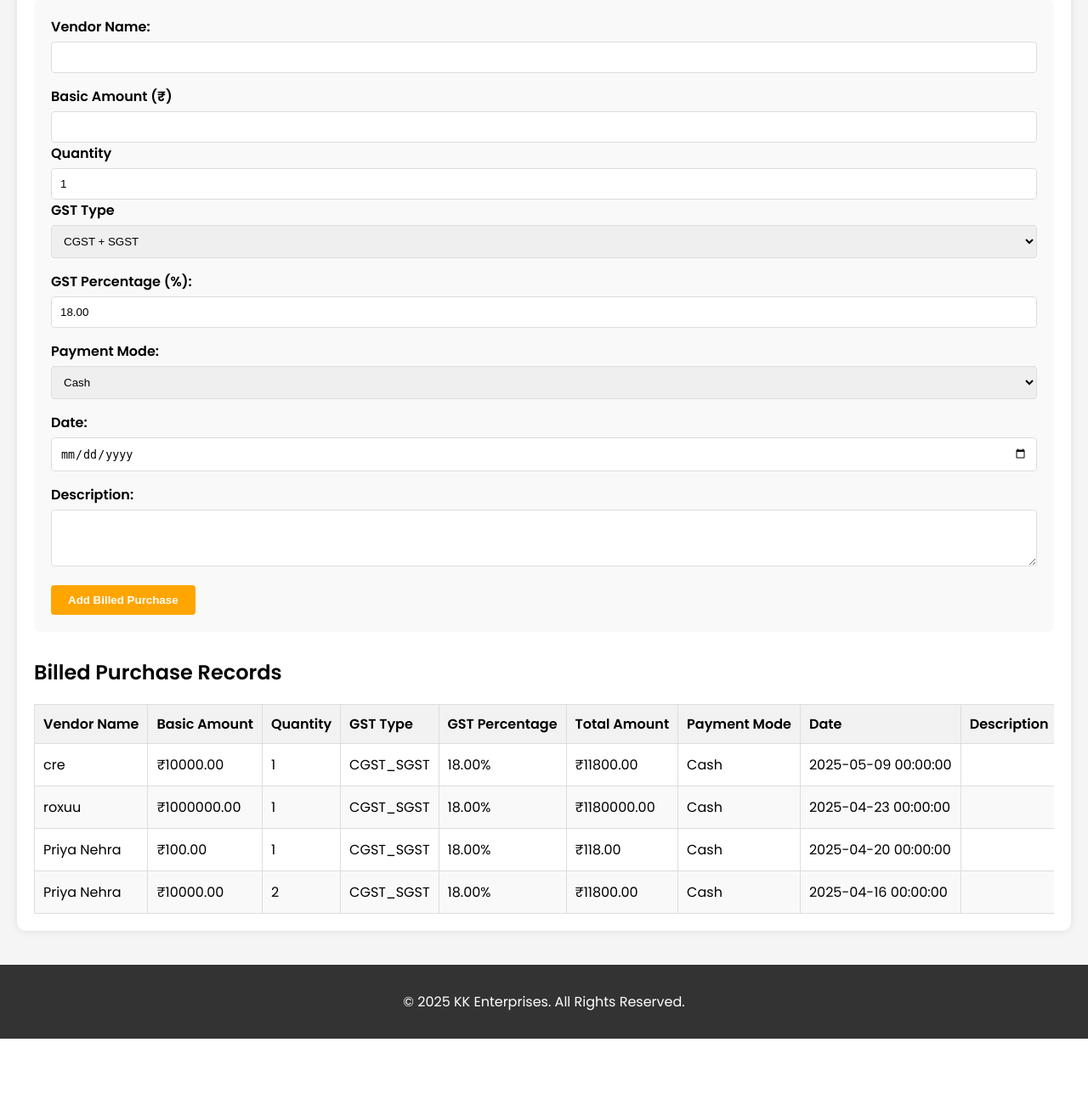
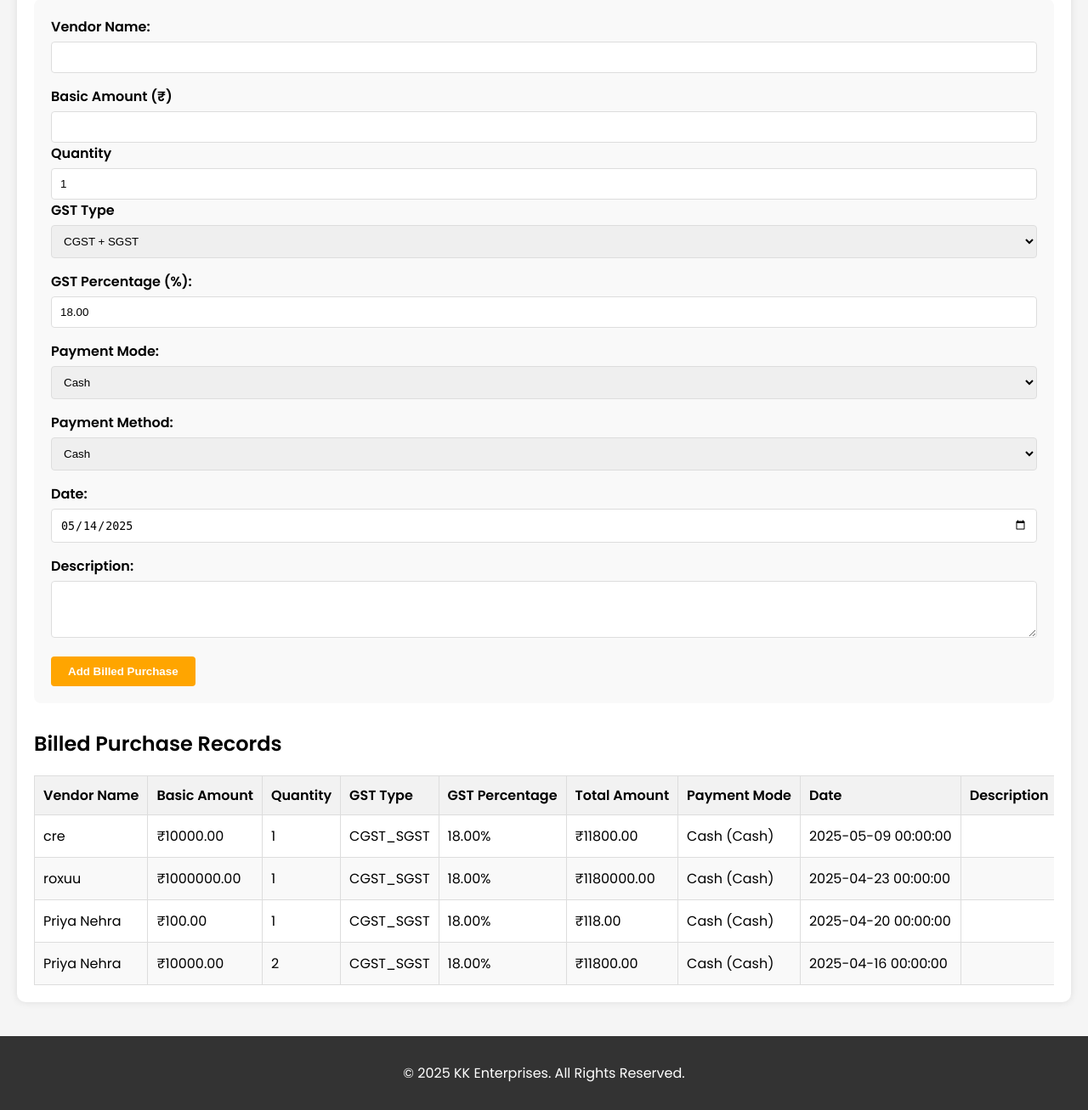
Before and after one commit to oiiiMansi/AccountingSoftware, a Flask app: page /sales/billed_purchase in a window 1280 px wide. Shown: the part 250-1557 px from the top of the page at 85% size. Before the commit the page ends 1473 px from the top, so only its background shows below. Run offline with Flask 3, Linux system fonts and the light colour scheme; a user stored in the database is signed in; data comes from the database, SQL or seed files in the repository.

Commit message:
payment type added

```diff
--- a/routes/sales.py
+++ b/routes/sales.py
@@ -791,6 +791,12 @@ def billed_purchase():
             description = request.form.get('description', '')
             payment_type = request.form.get('payment_type', 'Cash')
 
+            # Get payment_subtype when applicable
+            payment_subtype = 'Cash'  # Default value
+            if payment_type == 'Cash':
+                payment_subtype = request.form.get('payment_subtype', 'Cash')
+                logger.info(f"Payment subtype: {payment_subtype}")
+
             # Set payment status based on payment type
             payment_status = 'Pending' if payment_type == 'Credit' else 'Paid'
 
@@ -813,9 +819,9 @@ def billed_purchase():
                 # Insert into billed_purchases table
                 cursor.execute(
                     """INSERT INTO billed_purchases
-                    (vendor_name, amount, quantity, gst_type, gst_percentage, payment_type, payment_status, date, description)
-                    VALUES (%s, %s, %s, %s, %s, %s, %s, %s, %s)""",
-                    (vendor_name, amount, quantity, gst_type, gst_percentage, payment_type, payment_status, date_with_time, description)
+                    (vendor_name, amount, quantity, gst_type, gst_percentage, payment_type, payment_subtype, payment_status, date, description)
+                    VALUES (%s, %s, %s, %s, %s, %s, %s, %s, %s, %s)""",
+                    (vendor_name, amount, quantity, gst_type, gst_percentage, payment_type, payment_subtype, payment_status, date_with_time, description)
                 )
 
                 # Get the ID of the inserted purchase
@@ -961,6 +967,11 @@ def edit_billed_purchase(purchase_id):
             description = request.form.get('description', '')
             payment_type = request.form.get('payment_type', 'Cash')
 
+            # Get payment_subtype when applicable
+            payment_subtype = 'Cash'  # Default value
+            if payment_type == 'Cash':
+                payment_subtype = request.form.get('payment_subtype', 'Cash')
+
             # Set payment status based on payment type
             payment_status = 'Pending' if payment_type == 'Credit' else 'Paid'
 
@@ -980,13 +991,14 @@ def edit_billed_purchase(purchase_id):
                         gst_type = %s,
                         gst_percentage = %s,
                         payment_type = %s,
+                        payment_subtype = %s,
                         payment_status = %s,
                         date = %s,
                         description = %s
                     WHERE id = %s
                 """, (
                     vendor_name, amount, quantity, gst_type, gst_percentage,
-                    payment_type, payment_status, date, description, purchase_id
+                    payment_type, payment_subtype, payment_status, date, description, purchase_id
                 ))
 
                 # Update corresponding transaction record
@@ -1768,6 +1780,15 @@ def update_purchase_tables():
             conn.commit()
             print("Updated payment_status column in purchases table to include Partially Paid")
 
+        # Add payment_subtype to purchases if it doesn't exist
+        cursor.execute("SHOW COLUMNS FROM purchases LIKE 'payment_subtype'")
+        payment_subtype_exists = cursor.fetchone()
+
+        if not payment_subtype_exists:
+            cursor.execute("ALTER TABLE purchases ADD COLUMN payment_subtype VARCHAR(50) DEFAULT 'Cash' AFTER payment_type")
+            conn.commit()
+            print("Added payment_subtype column to purchases table")
+
         # Add paid_amount to purchases if it doesn't exist
         cursor.execute("SHOW COLUMNS FROM purchases LIKE 'paid_amount'")
         paid_amount_exists = cursor.fetchone()
@@ -1789,6 +1810,15 @@ def update_purchase_tables():
             conn.commit()
             print("Updated payment_status column in billed_purchases table to include Partially Paid")
 
+        # Add payment_subtype to billed_purchases if it doesn't exist
+        cursor.execute("SHOW COLUMNS FROM billed_purchases LIKE 'payment_subtype'")
+        payment_subtype_exists = cursor.fetchone()
+
+        if not payment_subtype_exists:
+            cursor.execute("ALTER TABLE billed_purchases ADD COLUMN payment_subtype VARCHAR(50) DEFAULT 'Cash' AFTER payment_type")
+            conn.commit()
+            print("Added payment_subtype column to billed_purchases table")
+
         # Add paid_amount to billed_purchases if it doesn't exist
         cursor.execute("SHOW COLUMNS FROM billed_purchases LIKE 'paid_amount'")
         paid_amount_exists = cursor.fetchone()
--- a/templates/billed_purchase.html
+++ b/templates/billed_purchase.html
@@ -296,6 +296,14 @@
                 </select>
             </div>
 
+            <div class="form-group" id="payment_subtype_container" style="display: none;">
+                <label for="payment_subtype">Payment Method:</label>
+                <select id="payment_subtype" name="payment_subtype">
+                    <option value="Cash">Cash</option>
+                    <option value="Bank">Bank</option>
+                </select>
+            </div>
+
             <div class="form-group">
                 <label for="date">Date:</label>
                 <input type="date" id="date" name="date" required>
@@ -336,7 +344,12 @@
                             <td>{{ purchase.gst_type }}</td>
                             <td>{{ "%.2f"|format(purchase.gst_percentage|float) }}%</td>
                             <td>₹{{ "%.2f"|format(purchase.amount|float * (1 + purchase.gst_percentage|float/100)) }}</td>
-                            <td>{{ purchase.payment_type }}</td>
+                            <td>
+                                {{ purchase.payment_type }}
+                                {% if purchase.payment_type == 'Cash' and purchase.payment_subtype %}
+                                    ({{ purchase.payment_subtype }})
+                                {% endif %}
+                            </td>
                             <td>{{ purchase.date.strftime('%Y-%m-%d %H:%M:%S') }}</td>
                             <td>{{ purchase.description }}</td>
                             <td class="actions">
@@ -356,5 +369,35 @@
     <footer>
         <p>&copy; 2025 KK Enterprises. All Rights Reserved.</p>
     </footer>
+
+    <script>
+        document.addEventListener('DOMContentLoaded', function() {
+            // Set current date in date field
+            const today = new Date();
+            const yyyy = today.getFullYear();
+            const mm = String(today.getMonth() + 1).padStart(2, '0');
+            const dd = String(today.getDate()).padStart(2, '0');
+            document.getElementById('date').value = `${yyyy}-${mm}-${dd}`;
+
+            // Handle payment type change to show/hide payment subtype
+            const paymentTypeSelect = document.getElementById('payment_type');
+            const paymentSubtypeContainer = document.getElementById('payment_subtype_container');
+
+            // Function to toggle payment subtype visibility
+            function togglePaymentSubtype() {
+                if (paymentTypeSelect.value === 'Cash') {
+                    paymentSubtypeContainer.style.display = 'block';
+                } else {
+                    paymentSubtypeContainer.style.display = 'none';
+                }
+            }
+
+            // Set initial state
+            togglePaymentSubtype();
+
+            // Add change event listener
+            paymentTypeSelect.addEventListener('change', togglePaymentSubtype);
+        });
+    </script>
 </body>
 </html>
```
Also changed, not shown: templates/edit_billed_purchase.html (+28 -0 lines).
